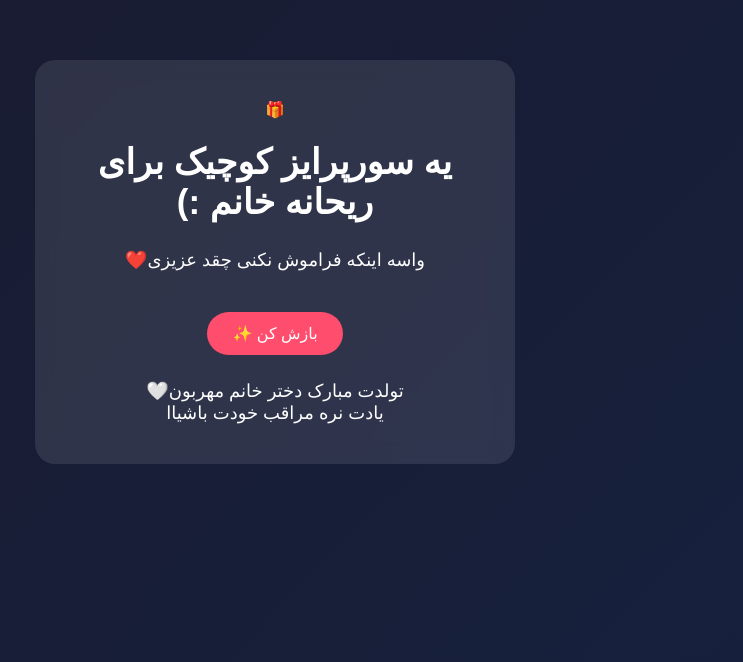
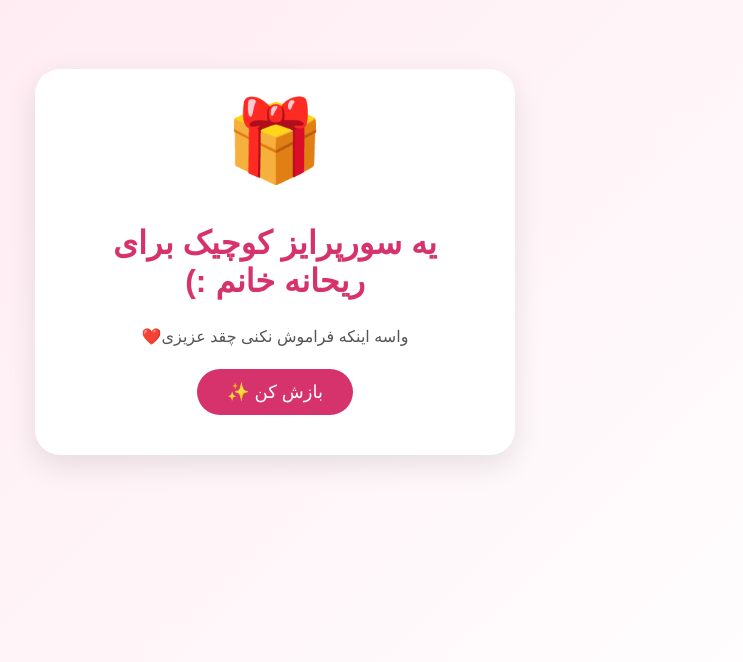
Before and after one commit to jvansulli/For-you-, a plain HTML site: page index.html in a window 1280 px wide. Shown: the part 138-800 px from the top of the page, without its empty margins (365-1108 px from the left). Drawn offline with Linux system fonts and the light colour scheme.

Commit message:
Update style.css

```diff
--- a/style.css
+++ b/style.css
@@ -1,40 +1,77 @@
 body {
     margin: 0;
+    font-family: Arial, sans-serif;
+    background: linear-gradient(135deg, #ffe6ee, #fff);
     height: 100vh;
     display: flex;
     justify-content: center;
     align-items: center;
-    background: linear-gradient(135deg, #1a1a2e, #16213e);
-    font-family: Arial, sans-serif;
-    color: white;
 }
+
 
 .container {
     text-align: center;
-    background: rgba(255,255,255,0.1);
+    background: white;
     padding: 40px;
-    border-radius: 20px;
+    border-radius: 25px;
     width: 80%;
     max-width: 400px;
-    backdrop-filter: blur(10px);
+    box-shadow: 0 10px 30px rgba(0,0,0,0.1);
 }
 
-h1 {
-    font-size: 35px;
+
+.gift {
+    font-size: 80px;
+    animation: float 2s infinite;
 }
 
-p {
-    font-size: 18px;
-    line-height: 1.6;
+
+h1 {
+    color: #d6336c;
 }
 
+
+p {
+    line-height: 2;
+    color: #555;
+}
+
+
 button {
-    margin-top: 20px;
-    padding: 12px 25px;
+    background: #d6336c;
+    color: white;
     border: none;
+    padding: 12px 30px;
     border-radius: 30px;
-    background: #ff4d6d;
-    color: white;
+    font-size: 18px;
+    cursor: pointer;
+}
+
+
+button:hover {
+    transform: scale(1.05);
+}
+
+
+#message {
+    margin-top: 25px;
+    display: none;
+    font-size: 20px;
+    color: #d6336c;
+}
+
+
+@keyframes float {
+
+    0%,100% {
+        transform: translateY(0);
+    }
+
+    50% {
+        transform: translateY(-15px);
+    }
+
+}    color: white;
     font-size: 16px;
     cursor: pointer;
 }
```
